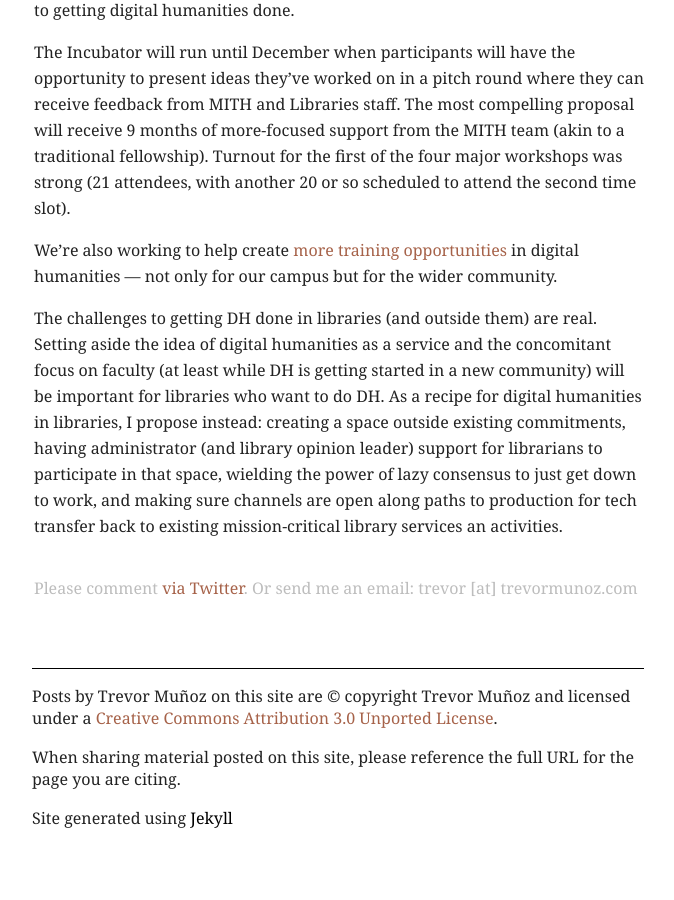
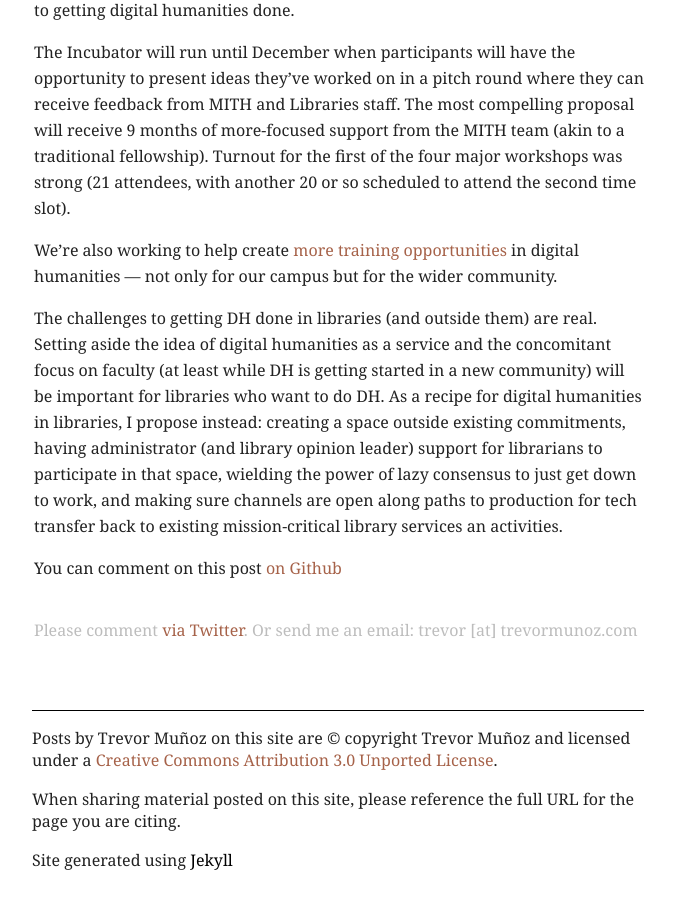
Before and after one commit to trevormunoz/calling-card, a Jekyll site: the page built from notebook/_posts/2012-08-19-doing-dh-in-the-library.md, in a window 1280 px wide and 900 px high, scrolled down 4757 px. Shown: the whole window, without its empty margins (302-976 px from the left). Built offline with Jekyll 4.4.1, drawn with Linux system fonts in a browser that asks for light colours; nearby versions of some CDN libraries; Markdown is read by kramdown in place of the engine named in the settings; before the commit the page ends 5615 px from its top, so only the background shows below that.

Commit message:
Adding gist link

```diff
--- a/notebook/_posts/2012-08-19-doing-dh-in-the-library.md
+++ b/notebook/_posts/2012-08-19-doing-dh-in-the-library.md
@@ -42,6 +42,8 @@ We're also working to help create [more][dhwi] [training][dhdc] [opportunities][
 
 The challenges to getting DH done in libraries (and outside them) are real. Setting aside the idea of digital humanities as a service and the concomitant focus on faculty (at least while DH is getting started in a new community) will be important for libraries who want to do DH. As a recipe for digital humanities in libraries, I propose instead: creating a space outside existing commitments, having administrator (and library opinion leader) support for librarians to participate in that space, wielding the power of lazy consensus to just get down to work, and making sure channels are open along paths to production for tech transfer back to existing mission-critical library services an activities.
 
+You can comment on this post [on Github](https://gist.github.com/3415438)
+
 [skunk]: http://nowviskie.org/2011/a-skunk-in-the-library/
 [reality]: http://nowviskie.org/2012/reality-bytes/
 [consensus]: http://nowviskie.org/2012/lazy-consensus/
```
